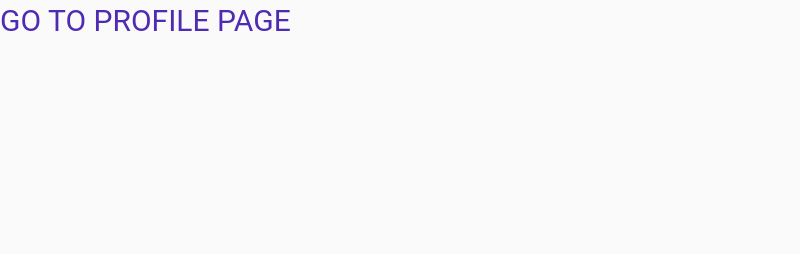
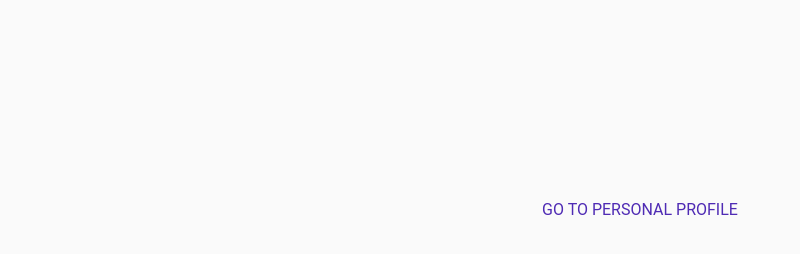
Before and after one commit to hillbyte/deskcloud, a plain HTML site: page index.html in a window 1280 px wide. Shown: the whole page, without its empty margins (0-800 px from the left). Drawn offline with Linux system fonts and the light colour scheme.

Commit message:
first update

```diff
--- a/index.html
+++ b/index.html
@@ -9,22 +9,32 @@
       body {
         background-color: #fafafa;
         font-family: "Roboto", sans-serif;
-        font-size: 14px;
-        line-height: 1.42857143;
         color: #333;
         margin: 0;
         padding: 0;
+        /* display: flex;
+        justify-content: center;
+        align-items: center; */
+      }
+      .profile {
+        width: 100%;
+        height: 100%;
+        display: flex;
+        justify-content: center;
+        align-items: center;
       }
       a {
         text-decoration: none;
         color: rgb(79, 43, 180);
-        align-items: center;
-        font-size: 30px;
+        font-size: 1rem;
+        margin-top: 200px;
       }
     </style>
   </head>
   <body>
-    <a href="https://ahb.deskcloud.tech">GO TO PROFILE PAGE</a>
+    <div class="profile">
+      <a href="https://ahb.deskcloud.tech">GO TO PERSONAL PROFILE</a>
+    </div>
     <!-- landing page -->
   </body>
 </html>
```
